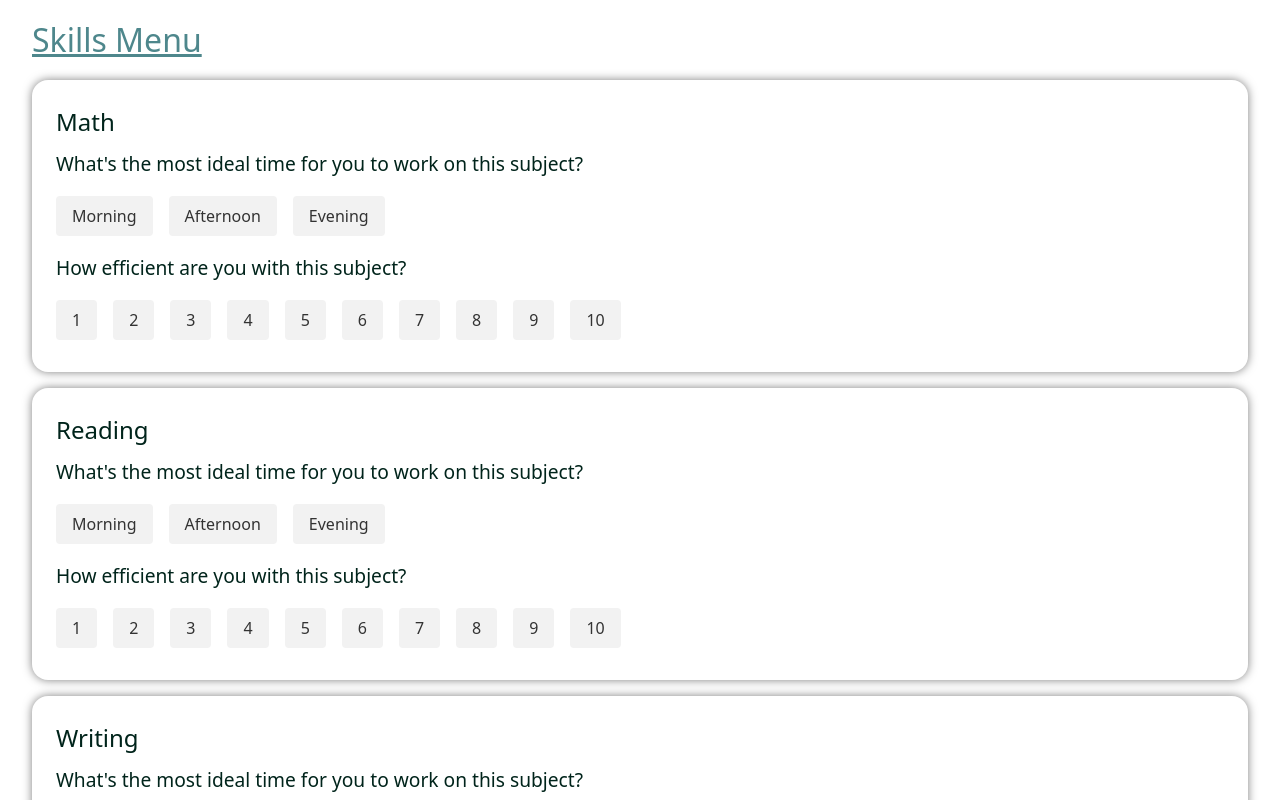
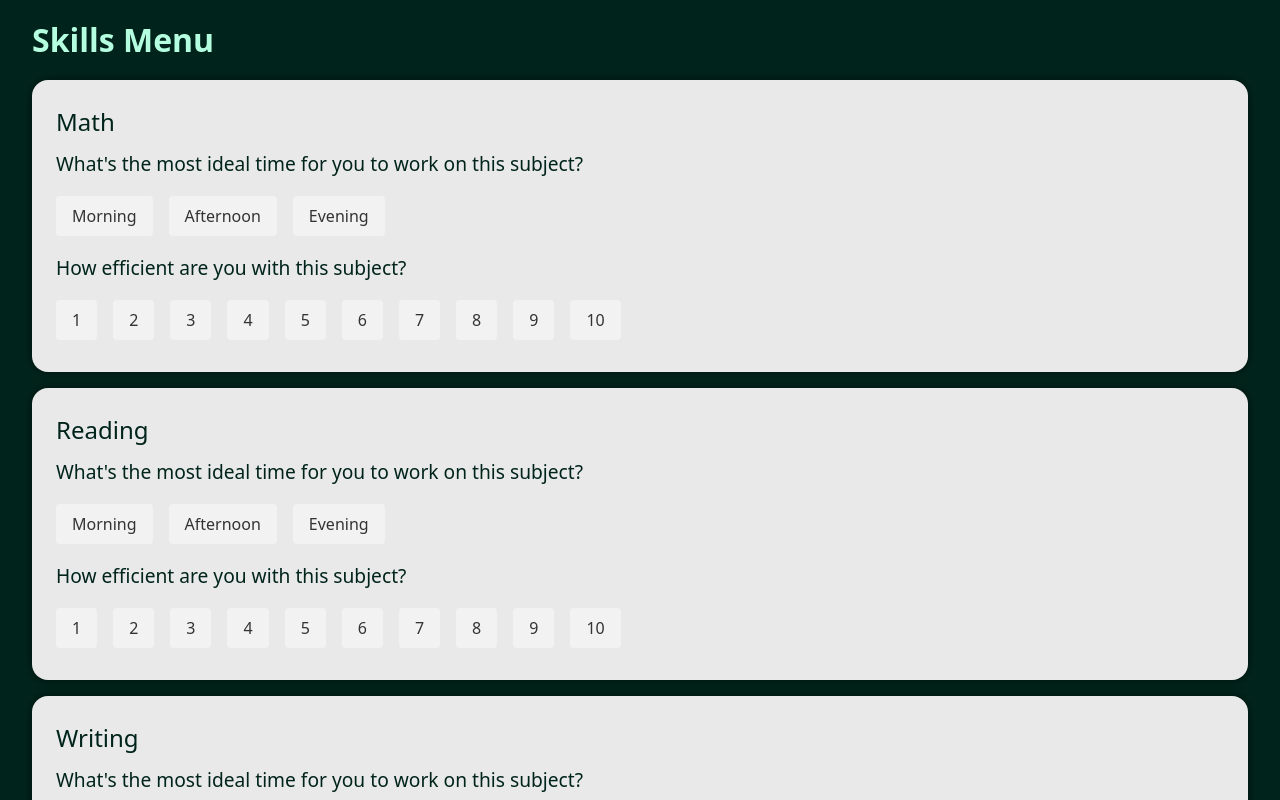
Before and after one commit to Pavel-2004/deerhacks, a Next.js app: page / in a window 1280 px wide. Shown: the top 800 px of the page. Built offline with nearby package versions, Linux system fonts and the light colour scheme.

Commit message:
updated styles

```diff
--- a/src/styles/styles.css
+++ b/src/styles/styles.css
@@ -1,26 +1,29 @@
 
 
 .skills-menu {
-    margin: 1em 2em;
+    padding: 1em 2em;
+    background: #00241b;
 }
 
 .skills-menu h1 {
     font-size: 2em;
-    text-decoration: underline;
+    font-weight: 700;
     margin: 0;
     padding: 0;
-    color: #4e878c;
+    color: #b5ffe1;
 }
 
 .skills-section {
     margin: 1em 0;
     border-radius: 1em;
     padding: 1.5em;
+    background: rgb(233, 233, 233);
     box-shadow: 0 0 10px rgba(0, 0, 0, 0.5);
 }
 
 .skills-section h2 {
     font-size: 1.5em;
+    font-weight: 500;
     margin: 0;
     padding: 0;
     color: #00241b;
```
